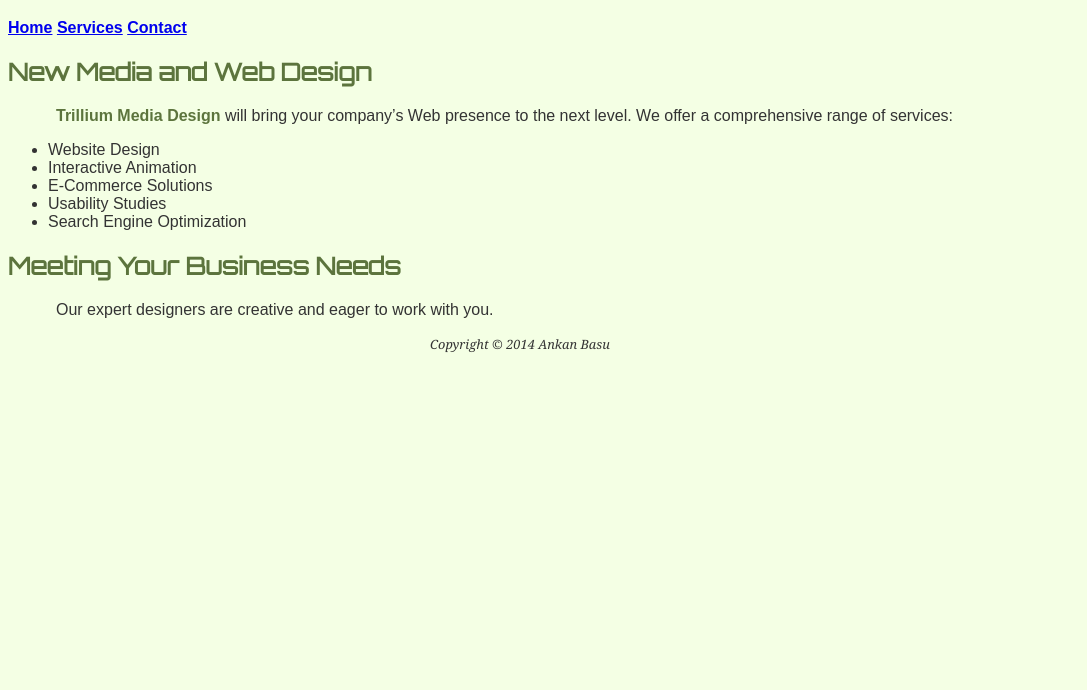
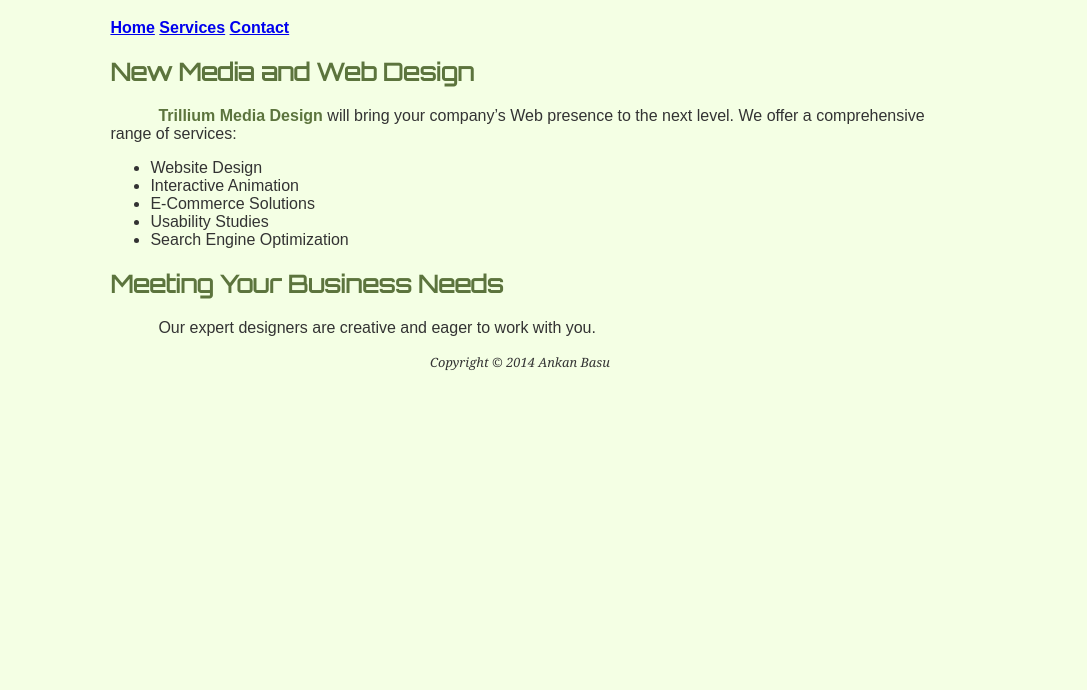
Before and after one commit to cloudsecuritylabs/ITD110_WebPageDesign, a plain HTML site: page hopractice/chapter06/trilliumch6/index.html in a window 1280 px wide. Shown: the part 110-800 px from the top of the page, without its empty margins (0-1087 px from the left). Drawn offline with Linux system fonts and the light colour scheme.

Commit message:
completed hands on exercise 6.7 -center page content CSS

```diff
--- a/hopractice/chapter06/trilliumch6/index.html
+++ b/hopractice/chapter06/trilliumch6/index.html
@@ -45,11 +45,20 @@ footer {
  text-align: center;
 
 }
+
+#container {
+    margin-left: auto;
+    margin-right: auto;
+    /*background-color: #ffffff;*/
+    width: 80%;
+    min-width: 700px;
+    /*padding: 0 20px 10px;*/
 </style>
 <!--Added google free webfont to poroject -->
 <link href='http://fonts.googleapis.com/css?family=Orbitron' rel='stylesheet' type='text/css'>
 </head>
 <body>
+<div id="container">
 <header>
  <h1>Trillium Media Design</h1>
 </header>
@@ -72,5 +81,6 @@ footer {
 <footer>
 Copyright &copy; 2014 Ankan Basu
 </footer>
+    </div>
 </body>
 </html>
```
Also changed, not shown: hopractice/chapter06/borderch6/index.html (+12 -0 lines).
